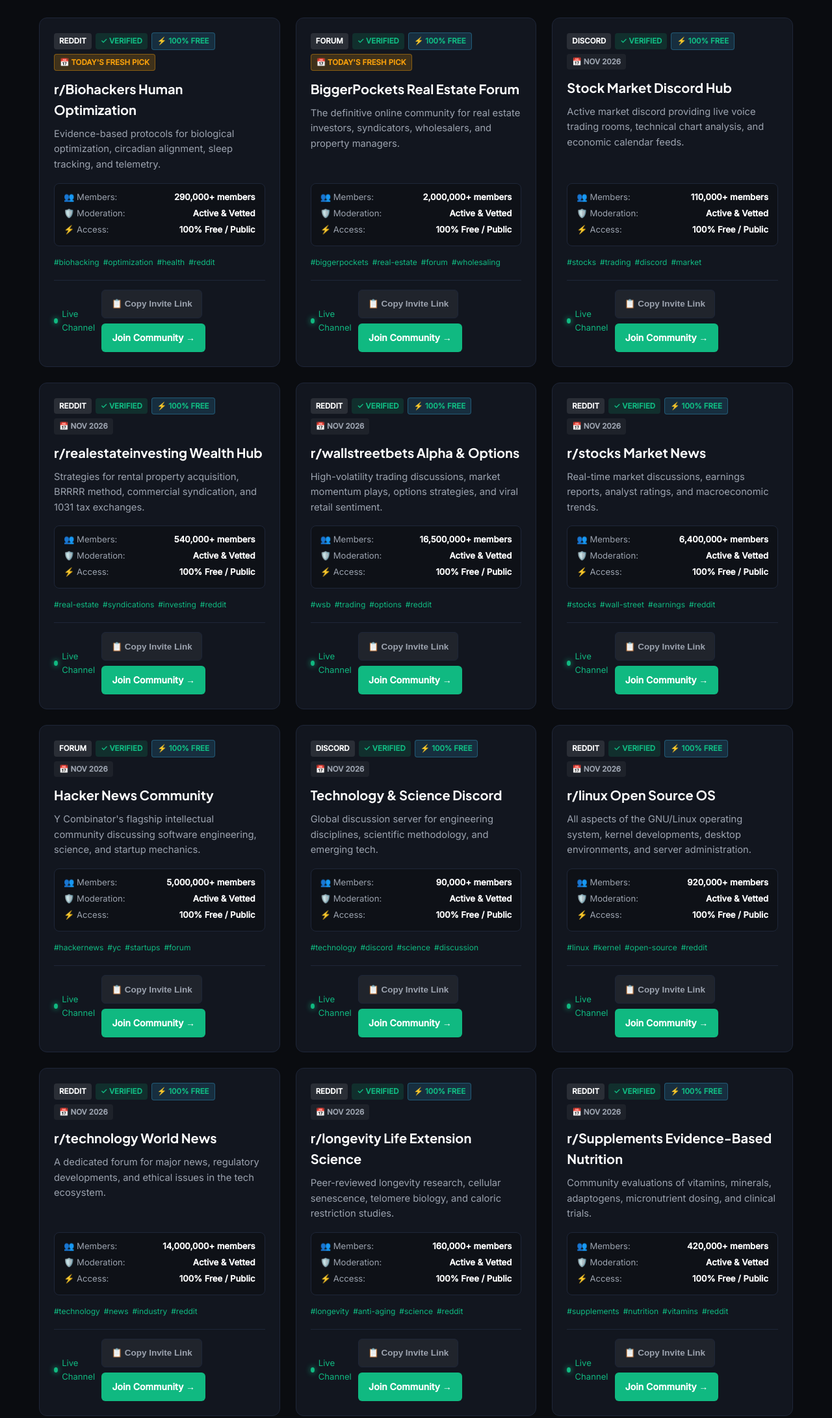
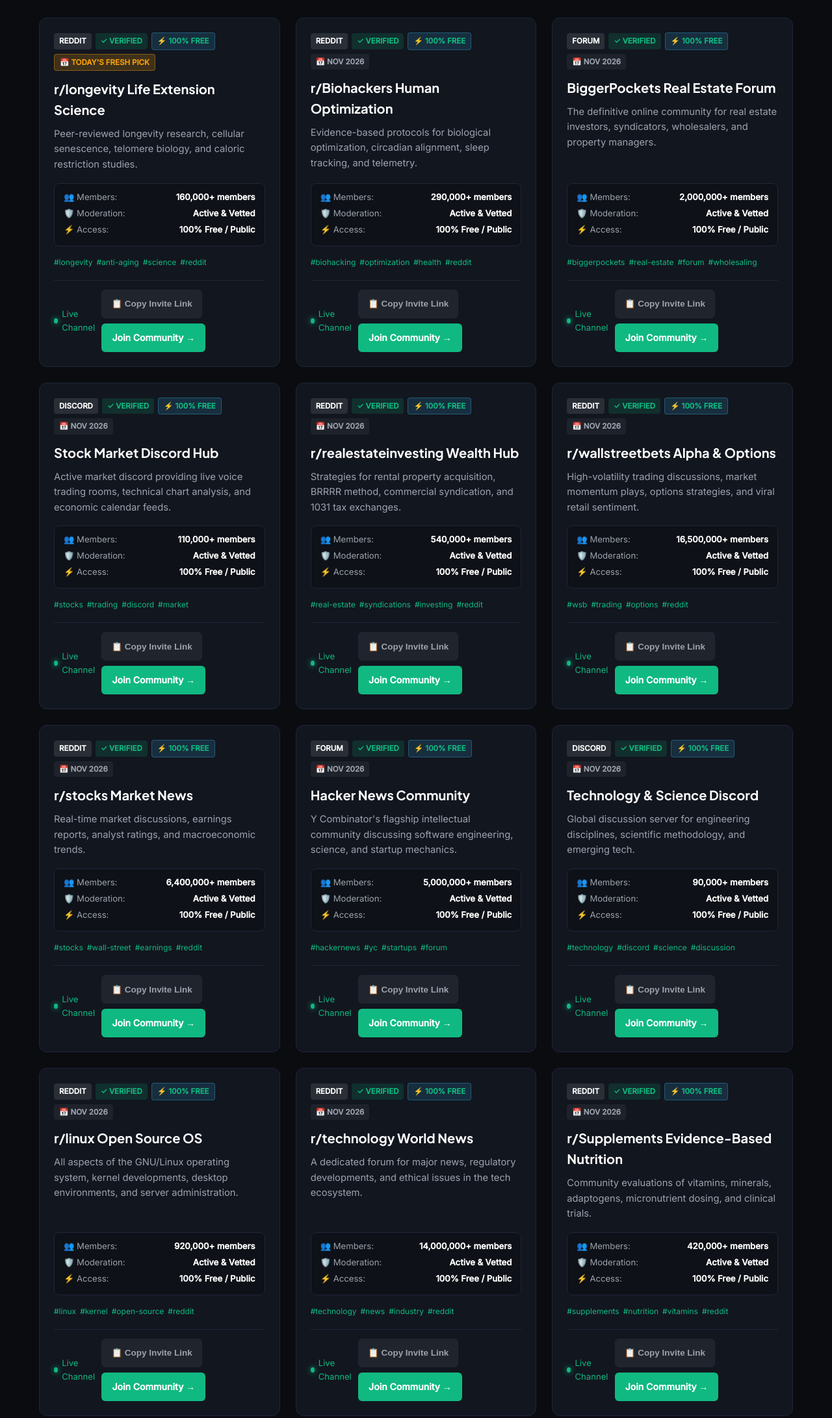
Before and after one commit to jibranpcccc/biohacking-longevity-health-hub, a plain HTML site: page index.html in a window 1280 px wide. Shown: the part 1208-3391 px from the top of the page at 65% size. Drawn offline with Linux system fonts and the light colour scheme.

Commit message:
feat(replenishment): fresh community links added - 2026-11-19 [skip ci]

```diff
--- a/index.html
+++ b/index.html
@@ -148,79 +148,79 @@
           {
             "@type": "ListItem",
             "position": 1,
+            "name": "r/longevity Life Extension Science",
+            "description": "Peer-reviewed longevity research, cellular senescence, telomere biology, and caloric restriction studies.",
+            "url": "https://www.reddit.com/r/longevity/"
+          },
+          {
+            "@type": "ListItem",
+            "position": 2,
             "name": "r/Biohackers Human Optimization",
             "description": "Evidence-based protocols for biological optimization, circadian alignment, sleep tracking, and telemetry.",
             "url": "https://www.reddit.com/r/Biohackers/"
           },
           {
             "@type": "ListItem",
-            "position": 2,
+            "position": 3,
             "name": "BiggerPockets Real Estate Forum",
             "description": "The definitive online community for real estate investors, syndicators, wholesalers, and property managers.",
             "url": "https://www.biggerpockets.com/forums"
           },
           {
             "@type": "ListItem",
-            "position": 3,
+            "position": 4,
             "name": "Stock Market Discord Hub",
             "description": "Active market discord providing live voice trading rooms, technical chart analysis, and economic calendar feeds.",
             "url": "https://discord.gg/stocks"
           },
           {
             "@type": "ListItem",
-            "position": 4,
+            "position": 5,
             "name": "r/realestateinvesting Wealth Hub",
             "description": "Strategies for rental property acquisition, BRRRR method, commercial syndication, and 1031 tax exchanges.",
             "url": "https://www.reddit.com/r/realestateinvesting/"
           },
           {
             "@type": "ListItem",
-            "position": 5,
+            "position": 6,
             "name": "r/wallstreetbets Alpha & Options",
             "description": "High-volatility trading discussions, market momentum plays, options strategies, and viral retail sentiment.",
             "url": "https://www.reddit.com/r/wallstreetbets/"
           },
           {
             "@type": "ListItem",
-            "position": 6,
+            "position": 7,
             "name": "r/stocks Market News",
             "description": "Real-time market discussions, earnings reports, analyst ratings, and macroeconomic trends.",
             "url": "https://www.reddit.com/r/stocks/"
           },
           {
             "@type": "ListItem",
-            "position": 7,
+            "position": 8,
             "name": "Hacker News Community",
             "description": "Y Combinator's flagship intellectual community discussing software engineering, science, and startup mechanics.",
             "url": "https://news.ycombinator.com"
           },
           {
             "@type": "ListItem",
-            "position": 8,
+            "position": 9,
             "name": "Technology & Science Discord",
             "description": "Global discussion server for engineering disciplines, scientific methodology, and emerging tech.",
             "url": "https://discord.gg/tech"
           },
           {
             "@type": "ListItem",
-            "position": 9,
+            "position": 10,
             "name": "r/linux Open Source OS",
             "description": "All aspects of the GNU/Linux operating system, kernel developments, desktop environments, and server administration.",
             "url": "https://www.reddit.com/r/linux/"
           },
           {
             "@type": "ListItem",
-            "position": 10,
+            "position": 11,
             "name": "r/technology World News",
             "description": "A dedicated forum for major news, regulatory developments, and ethical issues in the tech ecosystem.",
             "url": "https://www.reddit.com/r/technology/"
-          },
-          {
-            "@type": "ListItem",
-            "position": 11,
-            "name": "r/longevity Life Extension Science",
-            "description": "Peer-reviewed longevity research, cellular senescence, telomere biology, and caloric restriction studies.",
-            "url": "https://www.reddit.com/r/longevity/"
           },
           {
             "@type": "ListItem",
@@ -615,12 +615,36 @@
         </div>
         <div id="vetted-communities" class="grid">
 
-        <div id="community-card-1" class="card" data-platform="reddit" data-category="biohacking">
+        <div id="community-card-1" class="card" data-platform="reddit" data-category="longevity">
             <div class="card-header">
                 <span class="badge badge-platform">Reddit</span>
                 <span class="badge badge-verified">✓ Verified</span>
                 <span class="badge badge-free">⚡ 100% Free</span>
                 <span class="badge badge-date" style="background: rgba(245, 158, 11, 0.2); color: #f59e0b; border: 1px solid rgba(245, 158, 11, 0.4); font-weight: 700;">📅 Today's Fresh Pick</span>
+            </div>
+            <h3 class="card-title">r/longevity Life Extension Science</h3>
+            <p class="card-desc">Peer-reviewed longevity research, cellular senescence, telomere biology, and caloric restriction studies.</p>
+            <div class="spec-matrix">
+                <div class="spec-row"><span>👥 Members:</span> <strong>160,000+ members</strong></div>
+                <div class="spec-row"><span>🛡️ Moderation:</span> <strong>Active & Vetted</strong></div>
+                <div class="spec-row"><span>⚡ Access:</span> <strong>100% Free / Public</strong></div>
+            </div>
+            <div class="tags-row"><span class="tag">#longevity</span><span class="tag">#anti-aging</span><span class="tag">#science</span><span class="tag">#reddit</span></div>
+            <div class="card-footer">
+                <span class="activity-pulse"><span class="pulse-dot"></span> Live Channel</span>
+                <div class="card-actions">
+                    <button class="btn-copy-invite" onclick="copyInviteLink(event, 'https://www.reddit.com/r/longevity/')">📋 Copy Invite Link</button>
+                    <a href="https://www.reddit.com/r/longevity/" target="_blank" rel="noopener noreferrer" class="btn-join">Join Community →</a>
+                </div>
+            </div>
+        </div>
+
+        <div id="community-card-2" class="card" data-platform="reddit" data-category="biohacking">
+            <div class="card-header">
+                <span class="badge badge-platform">Reddit</span>
+                <span class="badge badge-verified">✓ Verified</span>
+                <span class="badge badge-free">⚡ 100% Free</span>
+                <span class="badge badge-date">📅 Nov 2026</span>
             </div>
             <h3 class="card-title">r/Biohackers Human Optimization</h3>
             <p class="card-desc">Evidence-based protocols for biological optimization, circadian alignment, sleep tracking, and telemetry.</p>
@@ -639,12 +663,12 @@
             </div>
         </div>
 
-        <div id="community-card-2" class="card" data-platform="forum" data-category="real estate">
+        <div id="community-card-3" class="card" data-platform="forum" data-category="real estate">
             <div class="card-header">
                 <span class="badge badge-platform">Forum</span>
                 <span class="badge badge-verified">✓ Verified</span>
                 <span class="badge badge-free">⚡ 100% Free</span>
-                <span class="badge badge-date" style="background: rgba(245, 158, 11, 0.2); color: #f59e0b; border: 1px solid rgba(245, 158, 11, 0.4); font-weight: 700;">📅 Today's Fresh Pick</span>
+                <span class="badge badge-date">📅 Nov 2026</span>
             </div>
             <h3 class="card-title">BiggerPockets Real Estate Forum</h3>
             <p class="card-desc">The definitive online community for real estate investors, syndicators, wholesalers, and property managers.</p>
@@ -663,7 +687,7 @@
             </div>
         </div>
 
-        <div id="community-card-3" class="card" data-platform="discord" data-category="trading & stocks">
+        <div id="community-card-4" class="card" data-platform="discord" data-category="trading & stocks">
             <div class="card-header">
                 <span class="badge badge-platform">Discord</span>
                 <span class="badge badge-verified">✓ Verified</span>
@@ -687,7 +711,7 @@
             </div>
         </div>
 
-        <div id="community-card-4" class="card" data-platform="reddit" data-category="real estate">
+        <div id="community-card-5" class="card" data-platform="reddit" data-category="real estate">
             <div class="card-header">
                 <span class="badge badge-platform">Reddit</span>
                 <span class="badge badge-verified">✓ Verified</span>
@@ -711,7 +735,7 @@
             </div>
         </div>
 
-        <div id="community-card-5" class="card" data-platform="reddit" data-category="trading">
+        <div id="community-card-6" class="card" data-platform="reddit" data-category="trading">
             <div class="card-header">
                 <span class="badge badge-platform">Reddit</span>
                 <span class="badge badge-verified">✓ Verified</span>
@@ -735,7 +759,7 @@
             </div>
         </div>
 
-        <div id="community-card-6" class="card" data-platform="reddit" data-category="stock market">
+        <div id="community-card-7" class="card" data-platform="reddit" data-category="stock market">
             <div class="card-header">
                 <span class="badge badge-platform">Reddit</span>
                 <span class="badge badge-verified">✓ Verified</span>
@@ -759,7 +783,7 @@
             </div>
         </div>
 
-        <div id="community-card-7" class="card" data-platform="forum" data-category="computer science & startups">
+        <div id="community-card-8" class="card" data-platform="forum" data-category="computer science & startups">
             <div class="card-header">
                 <span class="badge badge-platform">Forum</span>
                 <span class="badge badge-verified">✓ Verified</span>
@@ -783,7 +807,7 @@
             </div>
         </div>
 
-        <div id="community-card-8" class="card" data-platform="discord" data-category="tech discussion">
+        <div id="community-card-9" class="card" data-platform="discord" data-category="tech discussion">
             <div class="card-header">
                 <span class="badge badge-platform">Discord</span>
                 <span class="badge badge-verified">✓ Verified</span>
@@ -807,7 +831,7 @@
             </div>
         </div>
 
-        <div id="community-card-9" class="card" data-platform="reddit" data-category="linux & os">
+        <div id="community-card-10" class="card" data-platform="reddit" data-category="linux & os">
             <div class="card-header">
                 <span class="badge badge-platform">Reddit</span>
                 <span class="badge badge-verified">✓ Verified</span>
@@ -831,7 +855,7 @@
             </div>
         </div>
 
-        <div id="community-card-10" class="card" data-platform="reddit" data-category="tech news">
+        <div id="community-card-11" class="card" data-platform="reddit" data-category="tech news">
             <div class="card-header">
                 <span class="badge badge-platform">Reddit</span>
                 <span class="badge badge-verified">✓ Verified</span>
@@ -851,30 +875,6 @@
                 <div class="card-actions">
                     <button class="btn-copy-invite" onclick="copyInviteLink(event, 'https://www.reddit.com/r/technology/')">📋 Copy Invite Link</button>
                     <a href="https://www.reddit.com/r/technology/" target="_blank" rel="noopener noreferrer" class="btn-join">Join Community →</a>
-                </div>
-            </div>
-        </div>
-
-        <div id="community-card-11" class="card" data-platform="reddit" data-category="longevity">
-            <div class="card-header">
-                <span class="badge badge-platform">Reddit</span>
-                <span class="badge badge-verified">✓ Verified</span>
-                <span class="badge badge-free">⚡ 100% Free</span>
-                <span class="badge badge-date">📅 Nov 2026</span>
-            </div>
-            <h3 class="card-title">r/longevity Life Extension Science</h3>
-            <p class="card-desc">Peer-reviewed longevity research, cellular senescence, telomere biology, and caloric restriction studies.</p>
-            <div class="spec-matrix">
-                <div class="spec-row"><span>👥 Members:</span> <strong>160,000+ members</strong></div>
-                <div class="spec-row"><span>🛡️ Moderation:</span> <strong>Active & Vetted</strong></div>
-                <div class="spec-row"><span>⚡ Access:</span> <strong>100% Free / Public</strong></div>
-            </div>
-            <div class="tags-row"><span class="tag">#longevity</span><span class="tag">#anti-aging</span><span class="tag">#science</span><span class="tag">#reddit</span></div>
-            <div class="card-footer">
-                <span class="activity-pulse"><span class="pulse-dot"></span> Live Channel</span>
-                <div class="card-actions">
-                    <button class="btn-copy-invite" onclick="copyInviteLink(event, 'https://www.reddit.com/r/longevity/')">📋 Copy Invite Link</button>
-                    <a href="https://www.reddit.com/r/longevity/" target="_blank" rel="noopener noreferrer" class="btn-join">Join Community →</a>
                 </div>
             </div>
         </div>
```
Also changed, not shown: data/groups.json (+20 -19 lines), feed.xml (+9 -9 lines).
